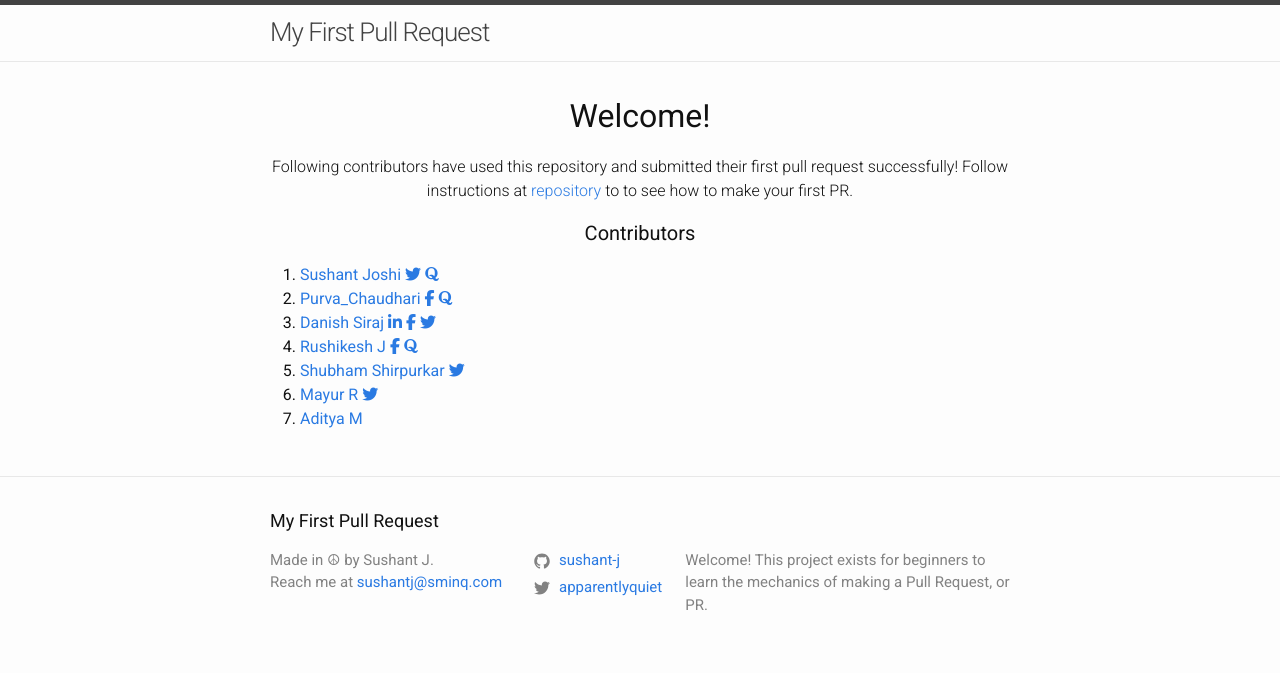
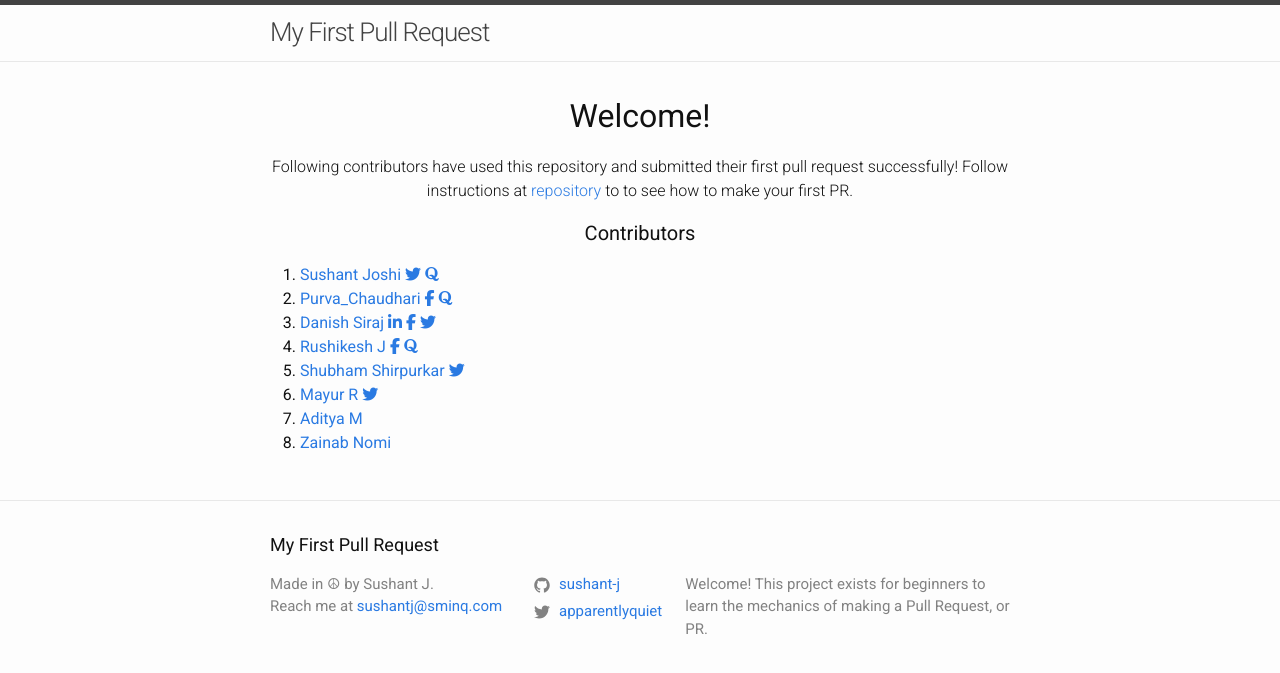
Before and after one commit to sushant-j/my-first-pull-request, a Jekyll site: the page built from index.md, in a window 1280 px wide. Shown: the top 673 px of the page. Built offline with Jekyll 4.4.1, drawn with Linux system fonts in a browser that asks for light colours; nearby versions of some CDN libraries.

Commit message:
my second commit  #

```diff
--- a/_layouts/home.html
+++ b/_layouts/home.html
@@ -79,5 +79,10 @@ layout: default
         Aditya M
       </a>
     </li>
+ <li>
+      <a href="https://github.com/zainabnomi/">
+        Zainab Nomi
+      </a>
+    </li>
   </ol>
 </div>
```
